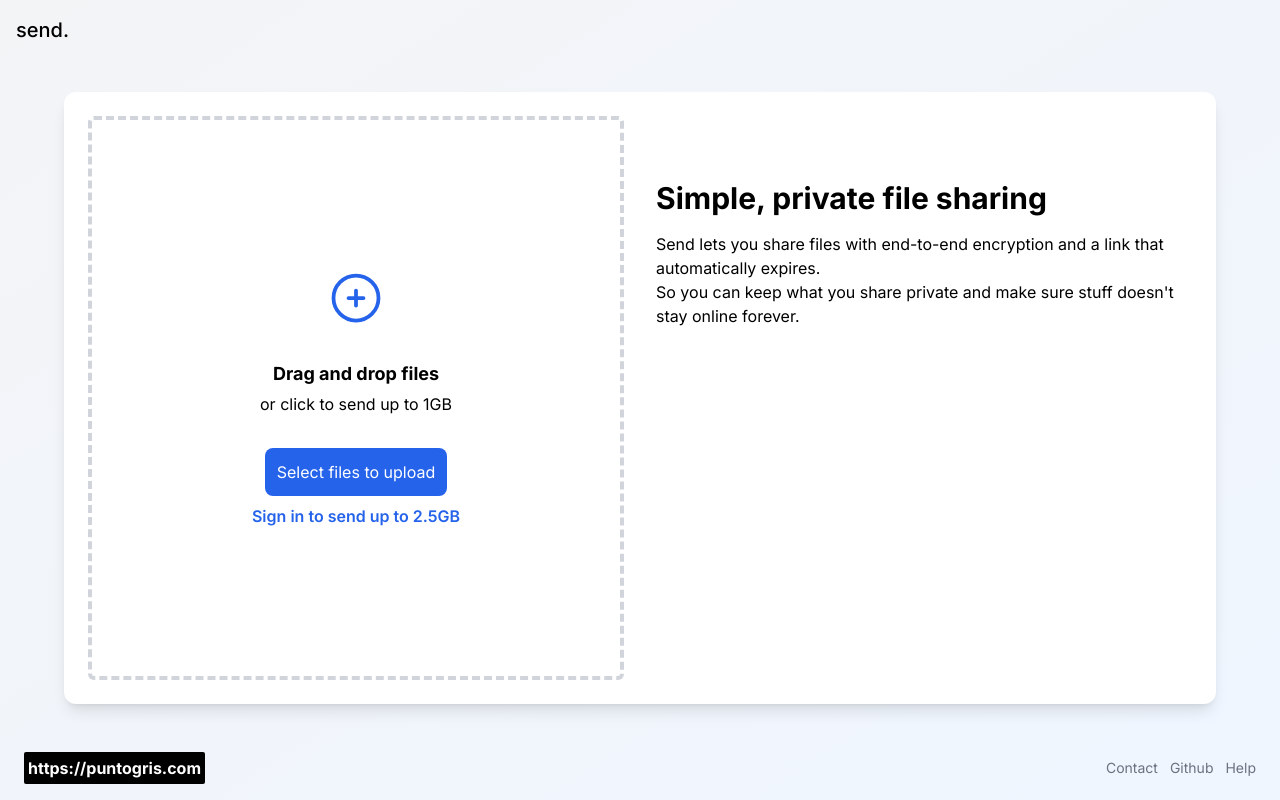
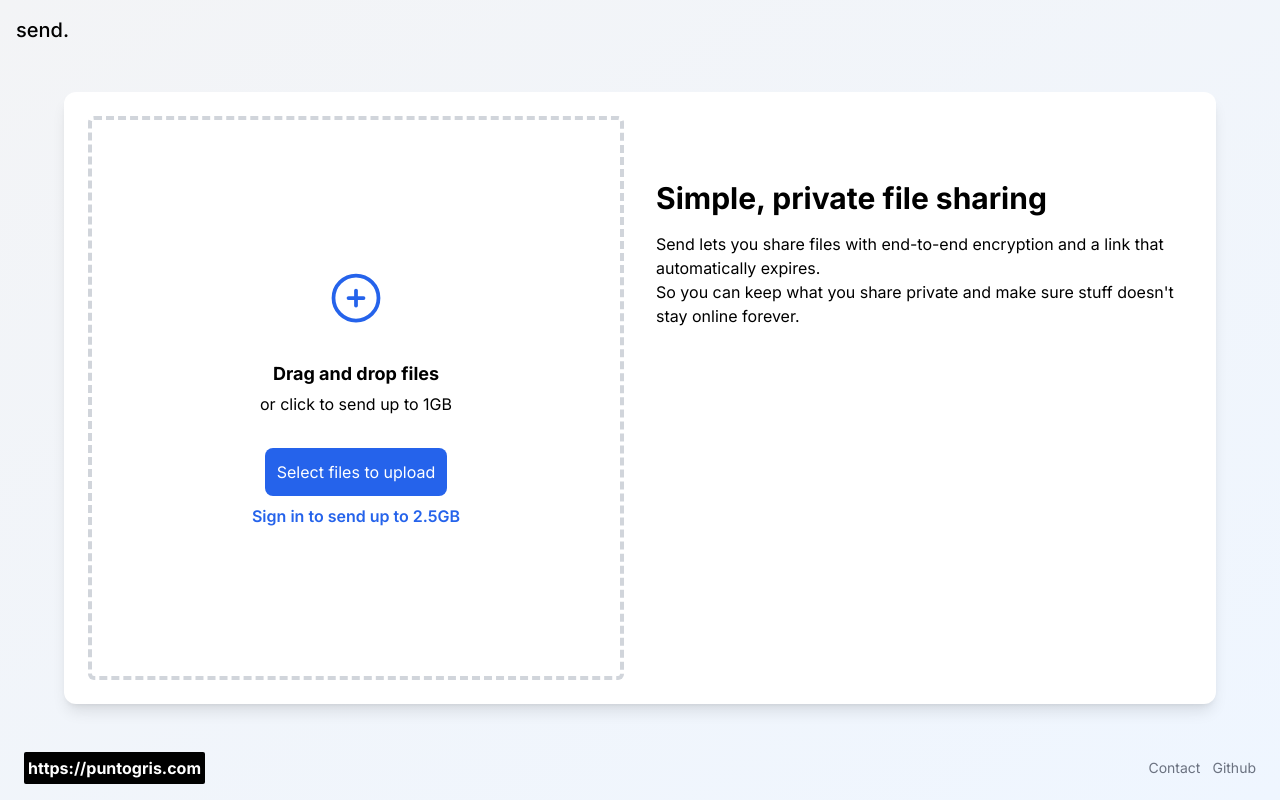
Before and after one commit to puntogris/send, a SvelteKit app: page / in a window 1280 px wide. Built offline with nearby package versions, Linux system fonts and the light colour scheme.

Commit message:
added layout link style and remove file toast

```diff
--- a/src/lib/utils.ts
+++ b/src/lib/utils.ts
@@ -4,10 +4,10 @@ export function getFormattedFileSize(sizeInBytes: number) {
 	const sizeInGB = sizeInMB / 1024;
 
 	if (sizeInGB >= 1) {
-		return `${sizeInGB.toFixed(0)}GB`;
+		return `${sizeInGB.toFixed(2)}GB`;
 	} else if (sizeInMB >= 1) {
-		return `${sizeInMB.toFixed(2)}MB`;
+		return `${sizeInMB.toFixed(1)}MB`;
 	} else {
-		return `${sizeInKB.toFixed(2)}KB`;
+		return `${sizeInKB.toFixed(0)}KB`;
 	}
 }
--- a/src/routes/(home)/home.svelte
+++ b/src/routes/(home)/home.svelte
@@ -17,7 +17,9 @@
 			<h2>or click to send up to 1GB</h2>
 		</div>
 		<div class="flex flex-col items-center gap-2">
-			<label for="upload" class="cursor-pointer rounded-lg bg-blue-600 p-3 text-white"
+			<label
+				for="upload"
+				class="cursor-pointer rounded-lg bg-blue-600 p-3 text-white hover:bg-blue-700"
 				>Select files to upload</label
 			>
 			<input bind:files={$filesStore} id="upload" type="file" class="hidden" multiple />
--- a/src/routes/(home)/upload.svelte
+++ b/src/routes/(home)/upload.svelte
@@ -10,6 +10,7 @@
 
 	function removeFile(file: File) {
 		filesStore.remove(file);
+		toast.success('File removed!');
 	}
 
 	function getTotalFilesSize(files: FileList) {
@@ -66,15 +67,17 @@
 			<input on:change={addMoreFiles} id="upload" type="file" class="hidden" multiple />
 			<label
 				for="upload"
-				class="flex items-center gap-2 rounded px-1 py-2 hover:bg-gray-200 hover:bg-opacity-75"
+				class="flex items-center gap-2 rounded px-1 py-2 text-sm hover:bg-gray-200 hover:bg-opacity-75"
 			>
 				<div class="text-blue-600">
 					<CirclePlusIcon size={30} />
 				</div>
 				Select files to upload
 			</label>
-			<h4 class="text-sm text-gray-600">Total size: {getTotalFilesSize($filesStore)}</h4>
+			<h4 class="text-right text-sm text-gray-600">
+				Total size: {getTotalFilesSize($filesStore)}
+			</h4>
 		</div>
 	</div>
-	<button class="mt-auto rounded-lg bg-blue-600 p-3 text-white">Upload</button>
+	<button class="mt-auto rounded-lg bg-blue-600 p-3 text-white hover:bg-blue-700">Upload</button>
 </div>
--- a/src/routes/+layout.svelte
+++ b/src/routes/+layout.svelte
@@ -20,12 +20,20 @@
 		<a
 			href="https://www.puntogris.com/"
 			target="_blank"
-			class="text rounded-sm bg-black p-1 font-bold text-white">https://puntogris.com</a
+			class="text rounded-sm bg-black p-1 font-bold text-white hover:underline"
+			>https://puntogris.com</a
 		>
 		<div class="flex gap-3">
-			<h4 class="text-sm text-gray-500">Contact</h4>
-			<h4 class="text-sm text-gray-500">Github</h4>
-			<h4 class="text-sm text-gray-500">Help</h4>
+			<a
+				href="https://www.puntogris.com/"
+				target="_blank"
+				class="text-sm text-gray-500 hover:underline">Contact</a
+			>
+			<a
+				href="https://www.github.com/puntogris"
+				target="_blank"
+				class="text-sm text-gray-500 hover:underline">Github</a
+			>
 		</div>
 	</footer>
 </div>
```
